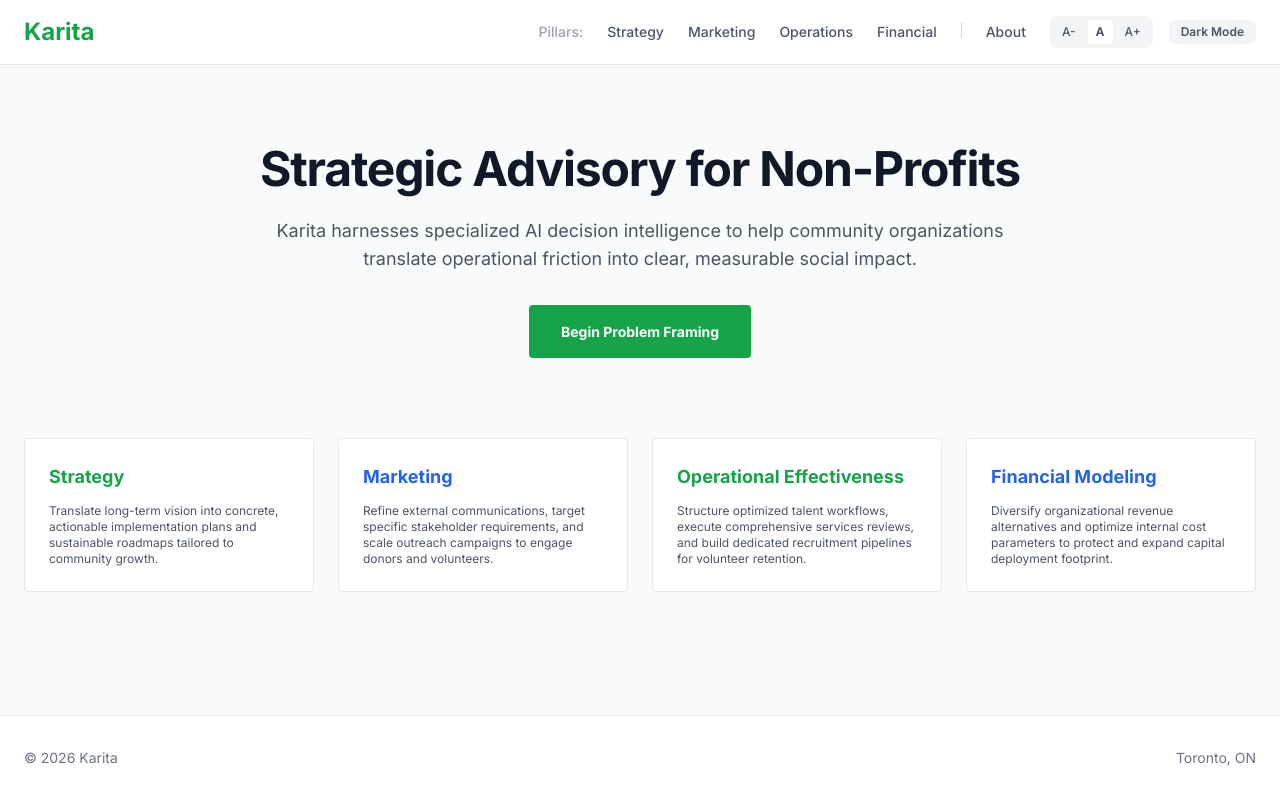
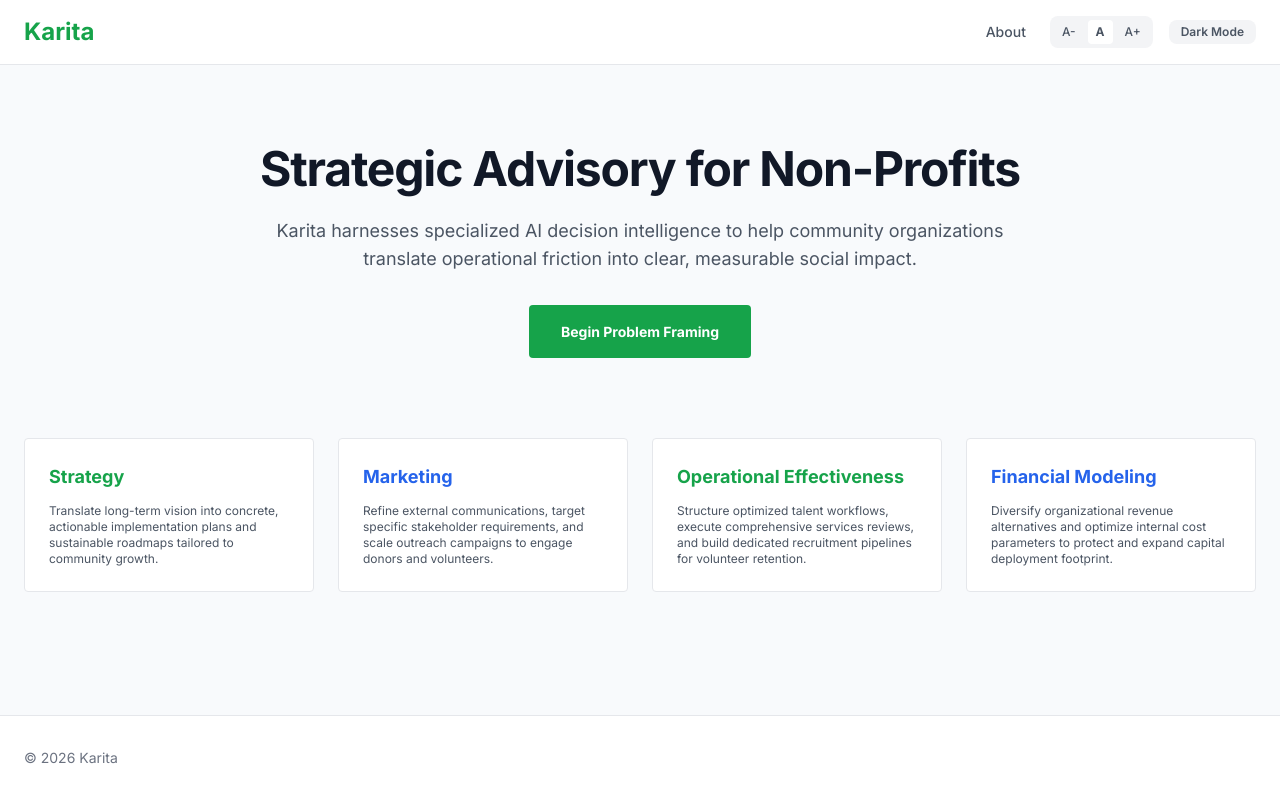
Before and after one commit to edimaudo/Karita, a FastAPI app: page / in a window 1280 px wide. Run offline with FastAPI, Linux system fonts and the light colour scheme; some libraries are stand-ins or nearby versions.

Commit message:
Update base.html

```diff
--- a/templates/base.html
+++ b/templates/base.html
@@ -40,12 +40,12 @@
 
             <div class="flex items-center space-x-6 text-sm font-medium text-gray-600 dark:text-slate-300">
                 <div class="hidden lg:flex space-x-6">
-                    <span class="text-gray-400">Pillars:</span>
+                    <!-- <span class="text-gray-400">Pillars:</span>
                     <a href="/#strategy" class="hover:text-karitaBlue focus:ring-2 focus:ring-karitaBlue focus:outline-none rounded-md">Strategy</a>
                     <a href="/#marketing" class="hover:text-karitaBlue focus:ring-2 focus:ring-karitaBlue focus:outline-none rounded-md">Marketing</a>
                     <a href="/#operations" class="hover:text-karitaBlue focus:ring-2 focus:ring-karitaBlue focus:outline-none rounded-md">Operations</a>
                     <a href="/#finance" class="hover:text-karitaBlue focus:ring-2 focus:ring-karitaBlue focus:outline-none rounded-md">Financial</a>
-                    <span class="h-4 w-px bg-gray-300 dark:bg-slate-700" aria-hidden="true"></span>
+                    <span class="h-4 w-px bg-gray-300 dark:bg-slate-700" aria-hidden="true"></span> -->
                     <a href="/about" class="hover:text-karitaBlue focus:ring-2 focus:ring-karitaBlue focus:outline-none rounded-md">About</a>
                 </div>
 
@@ -71,7 +71,7 @@
     <footer class="bg-white dark:bg-slate-950 border-t border-gray-200 dark:border-slate-800 py-8 transition-colors mt-auto">
         <div class="max-w-7xl mx-auto px-6 flex justify-between items-center text-gray-500 dark:text-slate-400 text-sm">
             <span>&copy; 2026 Karita</span>
-            <span>Toronto, ON</span>
+            <!-- <span>Toronto, ON</span> -->
         </div>
     </footer>
 
```
